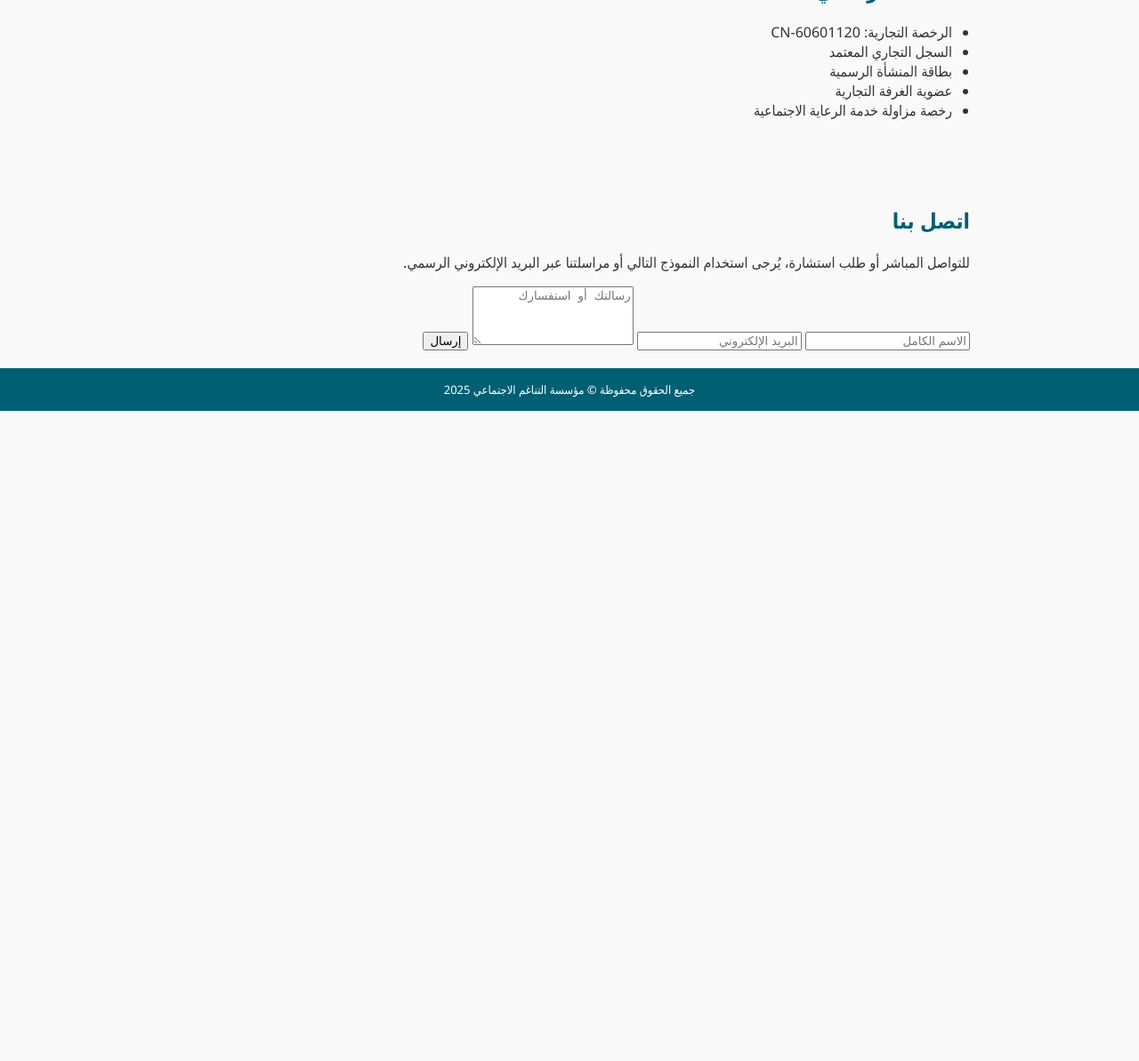
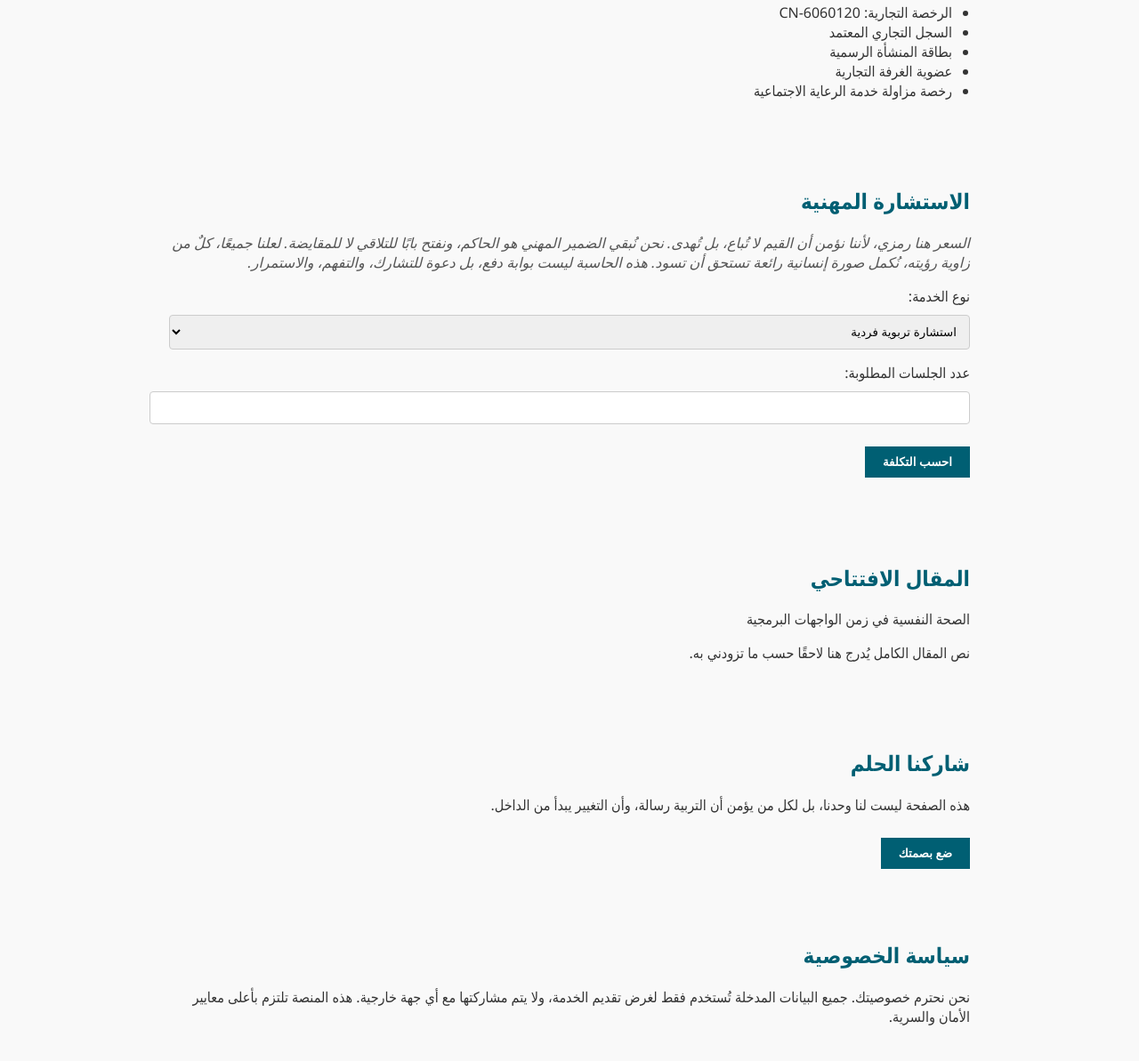
Before and after one commit to educationalthought11-web/tanaghom-site, a plain HTML site: page index.html in a window 1280 px wide. Shown: the part 946-2139 px from the top of the page at 89% size. Before the commit the page ends 1408 px from the top, so only its background shows below. Drawn offline with Linux system fonts and the light colour scheme.

Commit message:
Update index.html

```diff
--- a/index.html
+++ b/index.html
@@ -48,6 +48,39 @@
     ul {
       padding-right: 20px;
     }
+    button {
+      background-color: #005f73;
+      color: white;
+      border: none;
+      padding: 10px 20px;
+      margin-top: 10px;
+      cursor: pointer;
+      font-weight: bold;
+      transition: background-color 0.3s ease;
+    }
+    button:hover {
+      background-color: #0a9396;
+    }
+    input, textarea, select {
+      width: 100%;
+      padding: 10px;
+      margin-top: 10px;
+      margin-bottom: 15px;
+      border: 1px solid #ccc;
+      border-radius: 4px;
+    }
+    #result {
+      font-weight: bold;
+      color: #005f73;
+      margin-top: 10px;
+    }
+    .message {
+      background-color: #e0f7fa;
+      padding: 15px;
+      border-radius: 5px;
+      margin-top: 10px;
+      display: none;
+    }
     footer {
       background-color: #005f73;
       color: white;
@@ -63,13 +96,17 @@
   <img src="رابط_الشعار_النهائي" alt="شعار التناغم الاجتماعي">
   <h1>مؤسسة التناغم الاجتماعي</h1>
   <p>منشأة استشارية مرخصة تعمل في مجال تطوير أسلوب الحياة، وتقديم الاستشارات التربوية والاجتماعية، ضمن إطار قانوني معتمد في دولة الإمارات العربية المتحدة.</p>
-  <p>الرخصة التجارية: CN-60601120</p>
+  <p>الرخصة التجارية: CN-6060120</p>
 </header>
 
 <nav>
   <a href="#about">من نحن</a>
   <a href="#services">الخدمات</a>
   <a href="#accreditation">الاعتماد</a>
+  <a href="#consultation">الاستشارة المهنية</a>
+  <a href="#article">المقال الافتتاحي</a>
+  <a href="#dream">شاركنا الحلم</a>
+  <a href="#privacy">سياسة الخصوصية</a>
   <a href="#contact">اتصل بنا</a>
 </nav>
 
@@ -78,7 +115,6 @@
   <p>
     مؤسسة التناغم الاجتماعي هي إحدى مؤسسات المجتمع المدني، تعمل على دعم المجتمع من خلال تقديم خدمات استشارية تربوية واجتماعية مرخصة، وفقًا للأنظمة المعتمدة في دولة الإمارات العربية المتحدة.
     نحن لا نُقدّم أنفسنا كجهة إصلاحية أو توجيهية، بل نعتبر أنفسنا جسورًا للتواصل بين زوايا الرؤية المختلفة، نُسهم في اكتمال الصورة الإنسانية عبر التفاهم، التناغم، والانسجام.
-    رحلتنا في عوالم الإبداع ليست دعوة للتفرد، بل مساحة لا متناهية من التشارك، نفتح فيها نوافذ للفكر، ونرحب بكل من يطرق باب هذه الصفحة، لأنها ليست لنا وحدنا، بل للجميع.
     نؤمن أن الأرض التي نعمل عليها، في دولة ضربت مثالًا راقيًا في استيعاب التعدد، هي أرضٌ صالحة لاحتواء الجميع، وممهدة لمستقبل متناغم يليق بالإنسان.
   </p>
 </section>
@@ -98,7 +134,7 @@
 <section id="accreditation">
   <h2>الاعتماد الرسمي</h2>
   <ul>
-    <li>الرخصة التجارية: CN-60601120</li>
+    <li>الرخصة التجارية: CN-6060120</li>
     <li>السجل التجاري المعتمد</li>
     <li>بطاقة المنشأة الرسمية</li>
     <li>عضوية الغرفة التجارية</li>
@@ -106,9 +142,52 @@
   </ul>
 </section>
 
+<section id="consultation">
+  <h2>الاستشارة المهنية</h2>
+  <p style="color:#555; font-style:italic;">
+    السعر هنا رمزي، لأننا نؤمن أن القيم لا تُباع، بل تُهدى.
+    نحن نُبقي الضمير المهني هو الحاكم، ونفتح بابًا للتلاقي لا للمقايضة.
+    لعلنا جميعًا، كلٌ من زاوية رؤيته، نُكمل صورة إنسانية رائعة تستحق أن تسود.
+    هذه الحاسبة ليست بوابة دفع، بل دعوة للتشارك، والتفهم، والاستمرار.
+  </p>
+  <form>
+    <label>نوع الخدمة:</label>
+    <select>
+      <option>استشارة تربوية فردية</option>
+      <option>جلسة تطوير مهني</option>
+      <option>خطة تواصل مدرسي</option>
+    </select>
+
+    <label>عدد الجلسات المطلوبة:</label>
+    <input type="number" min="1" max="10">
+
+    <button type="button" onclick="calculatePrice()">احسب التكلفة</button>
+  </form>
+  <p id="result"></p>
+</section>
+
+<section id="article">
+  <h2>المقال الافتتاحي</h2>
+  <p>الصحة النفسية في زمن الواجهات البرمجية</p>
+  <p>نص المقال الكامل يُدرج هنا لاحقًا حسب ما تزودني به.</p>
+</section>
+
+<section id="dream">
+  <h2>شاركنا الحلم</h2>
+  <p>هذه الصفحة ليست لنا وحدنا، بل لكل من يؤمن أن التربية رسالة، وأن التغيير يبدأ من الداخل.</p>
+  <button onclick="showMessage()">ضع بصمتك</button>
+  <div class="message" id="dreamMessage">
+    أنت الآن شريكنا في الحلم. شكرًا لإضافة بصمتك.
+  </div>
+</section>
+
+<section id="privacy">
+  <h2>سياسة الخصوصية</h2>
+  <p>نحن نحترم خصوصيتك. جميع البيانات المدخلة تُستخدم فقط لغرض تقديم الخدمة، ولا يتم مشاركتها مع أي جهة خارجية. هذه المنصة تلتزم بأعلى معايير الأمان والسرية.</p>
+</section>
+
 <section id="contact">
   <h2>اتصل بنا</h2>
-  <p>للتواصل المباشر أو طلب استشارة، يُرجى استخدام النموذج التالي أو مراسلتنا عبر البريد الإلكتروني الرسمي.</p>
   <form>
     <input type="text" placeholder="الاسم الكامل">
     <input type="email" placeholder="البريد الإلكتروني">
@@ -118,8 +197,14 @@
 </section>
 
 <footer>
+  بإشراف: محمد عوض | البريد الرسمي: mhtw100@gmail.com | البريد الإداري: EducationalThought@gmail.com
   جميع الحقوق محفوظة © مؤسسة التناغم الاجتماعي 2025
 </footer>
 
-</body>
-</html>
+<script>
+  function calculatePrice() {
+    const service = document.querySelector('select').value;
+    const sessions = parseInt(document.querySelector('input[type="number"]').value);
+    let pricePerSession = 0;
+
+    if (service === "
```
